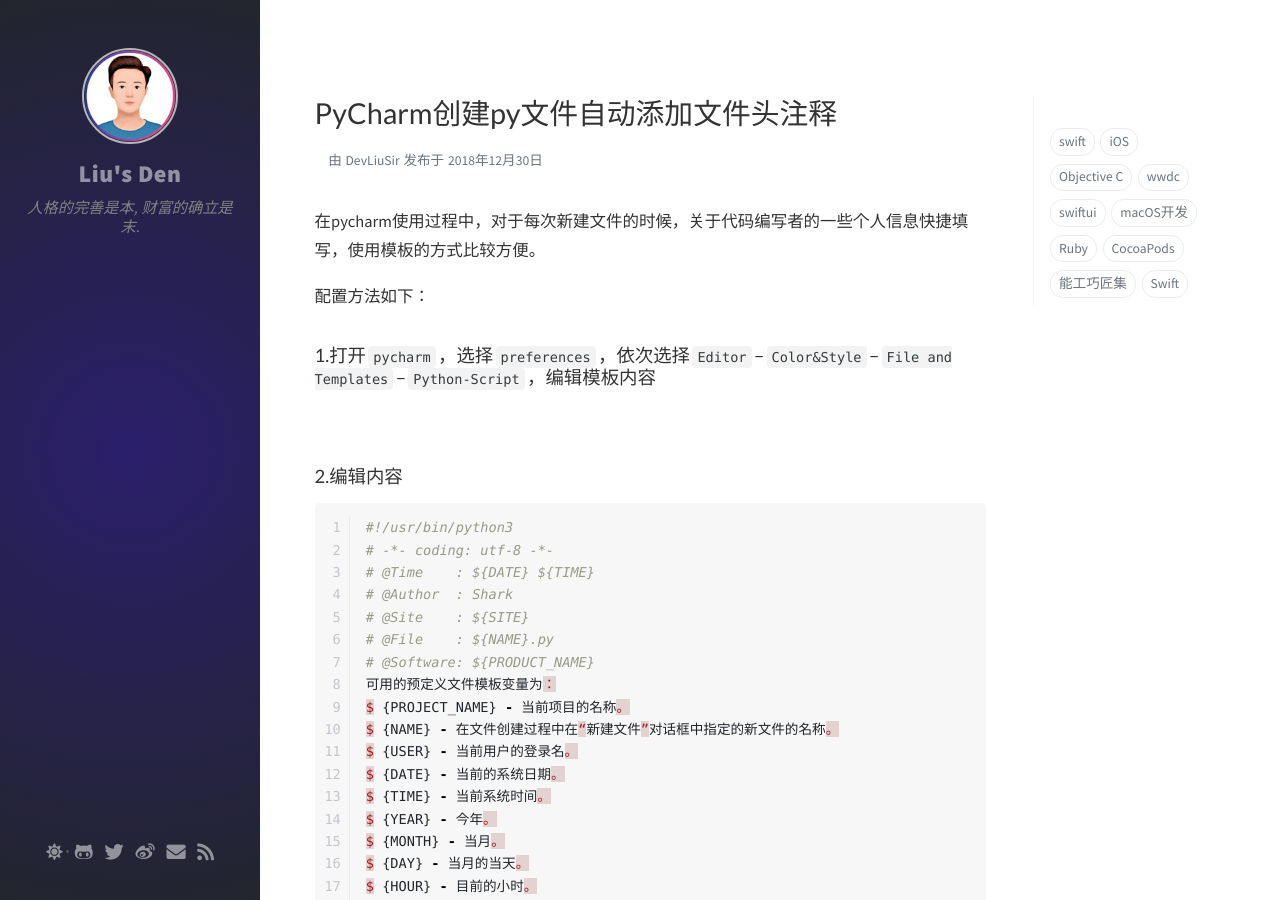
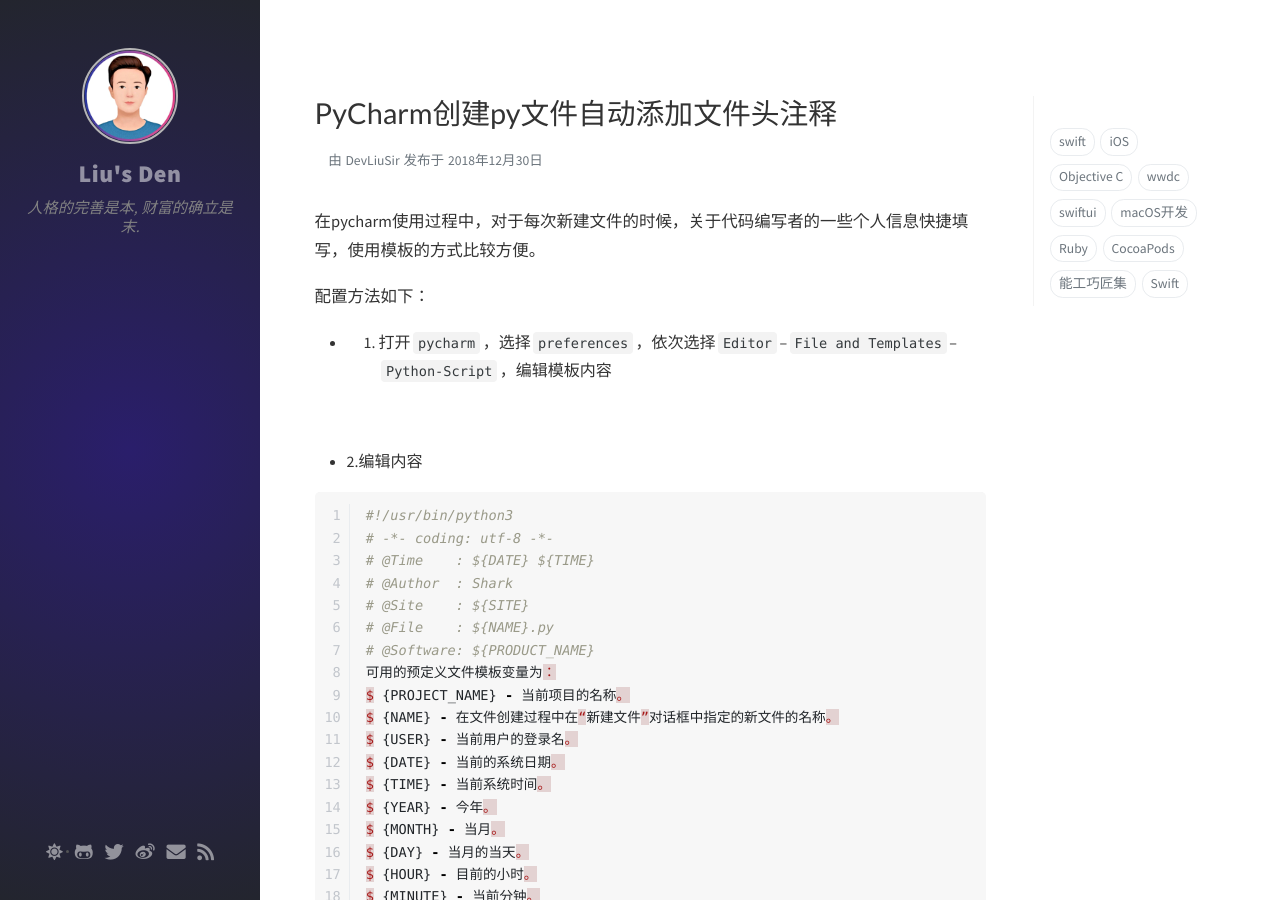
Before and after one commit to DevLiuSir/-DevLiuSir.github.io, a Jekyll site: the page built from _posts/2018-12-30-PyCharm creates py file to automatically add header comments.md, in a window 1280 px wide and 900 px high. Built offline with Jekyll 4.4.1, drawn with Linux system fonts in a browser that asks for light colours; nearby versions of some CDN libraries; comment, search, counter and statistics services are not loaded.

Commit message:
Update 2018-12-30-PyCharm creates py file to automatically add header comments.md

````diff
--- a/_posts/2018-12-30-PyCharm creates py file to automatically add header comments.md
+++ b/_posts/2018-12-30-PyCharm creates py file to automatically add header comments.md
@@ -9,12 +9,13 @@
 在pycharm使用过程中，对于每次新建文件的时候，关于代码编写者的一些个人信息快捷填写，使用模板的方式比较方便。
 
 配置方法如下：
-#### 1.打开`pycharm`，选择`preferences`，依次选择`Editor`--`Color&Style`--`File and Templates`--`Python-Script`，编辑模板内容
+
+- 1. 打开`pycharm`，选择`preferences`，依次选择`Editor`--`File and Templates`--`Python-Script`，编辑模板内容
 
 ![](/assets/images/2018/PyCharm-custom-template.png)
 
 
-#### 2.编辑内容
+- 2.编辑内容
 
 ```python
 #!/usr/bin/python3
````
